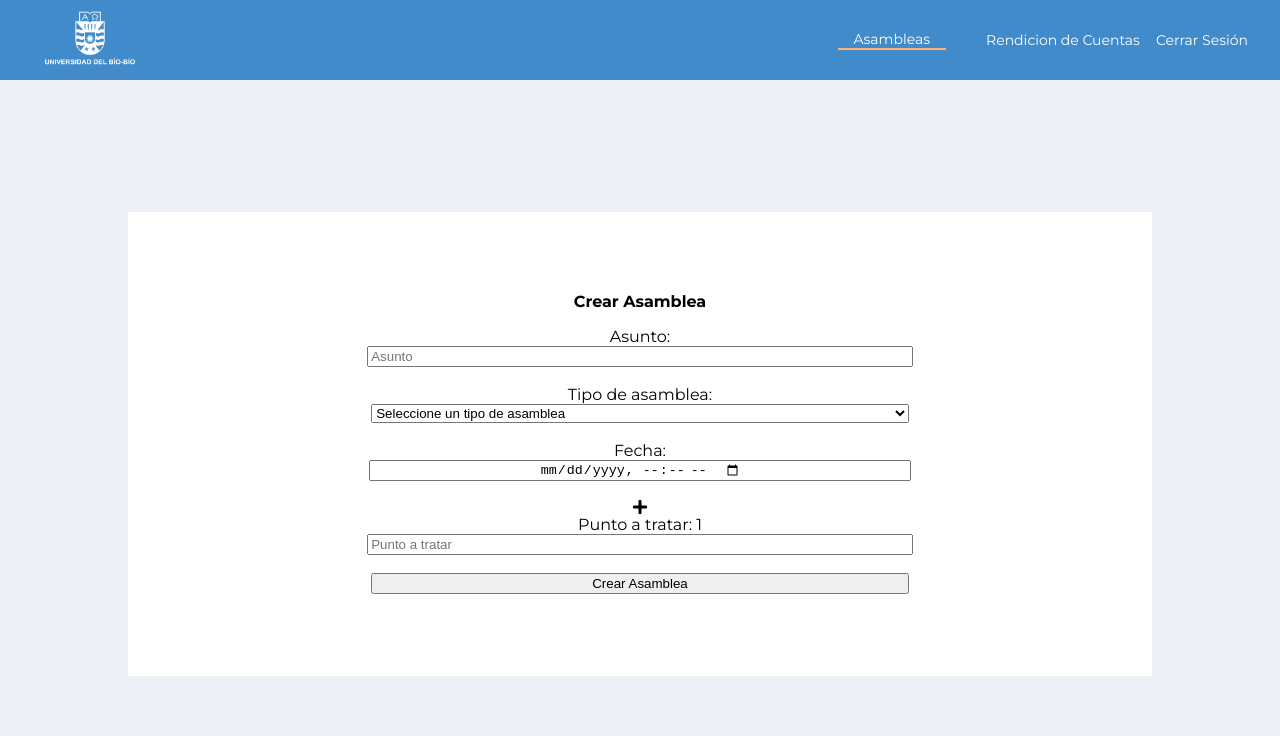
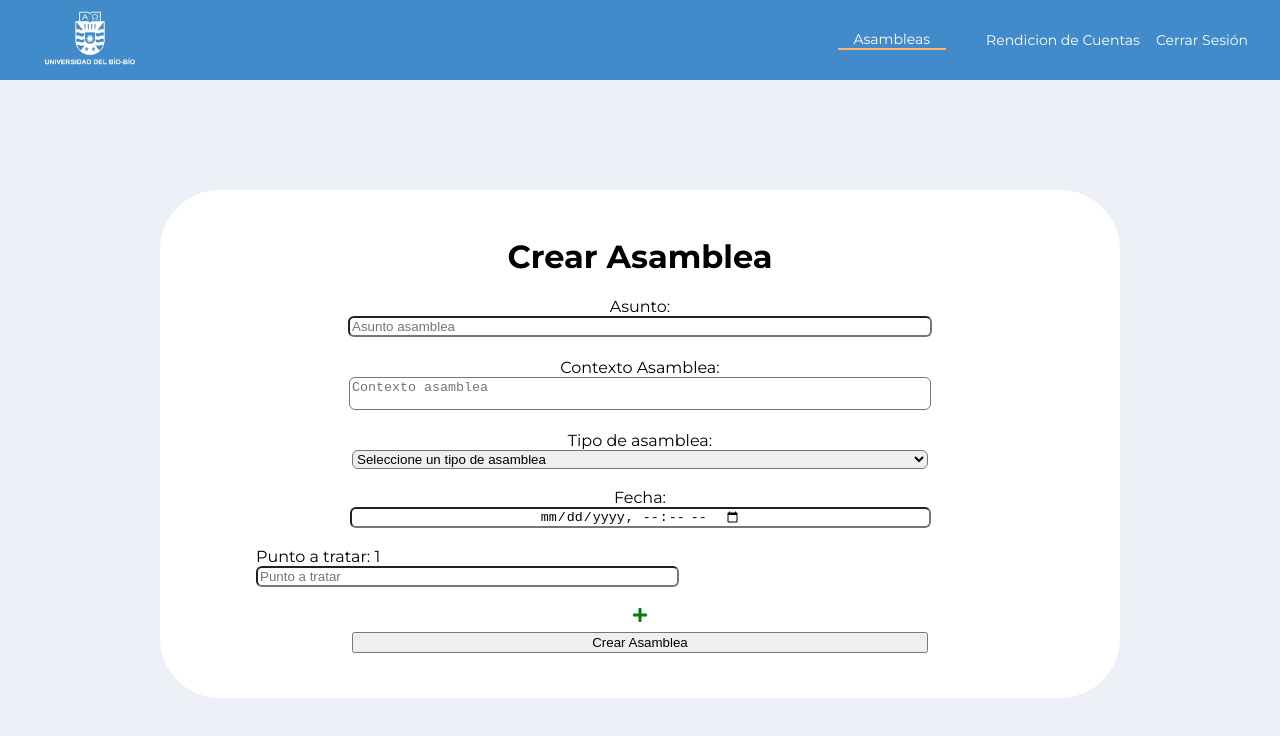
Before and after one commit to Xhyus/CeeWebApp, a Next.js app in the folder frontend/: page /asambleas/crear in a window 1280 px wide. Shown: the top 736 px of the page. Built offline with nearby package versions, Linux system fonts and the light colour scheme; sample sign-in values are in the browser's storage.

Commit message:
Se agregan funcionalidad de eliminar puntos junto a su icono

```diff
--- a/frontend/components/puntos/Puntos.jsx
+++ b/frontend/components/puntos/Puntos.jsx
@@ -1,11 +1,27 @@
 import React from 'react'
 import styles from '../../styles/crear_asambleas.module.css'
+import { FaTrash } from 'react-icons/fa'
 
-const Puntos = ({ handleChangePunto, id }) => {
+const Puntos = ({ handleChangePunto, id, handleDeletePunto }) => {
+
+    const handleDelete = () => {
+        if (id !== 0) {
+            return (
+                <div className={styles.contenedorBoton}>
+                    <FaTrash className={styles.icono} onClick={() => handleDeletePunto(id)} />
+                </div>
+            )
+        }
+    }
+
     return (
         <div className={styles.contenedorPuntos}>
-            <label htmlFor={id}>Punto a tratar: {id + 1}</label>
-            <input type="text" name={id} placeholder="Punto a tratar" onChange={handleChangePunto} className={styles.inputs} />
+            <div className={styles.contenedorPunto}>
+
+                <label htmlFor={id}>Punto a tratar: {id + 1}</label>
+                <input type="text" name={id} placeholder="Punto a tratar" onChange={handleChangePunto} className={styles.inputs} />
+            </div>
+            {handleDelete()}
         </div>
     )
 }
--- a/frontend/pages/404.jsx
+++ b/frontend/pages/404.jsx
@@ -13,13 +13,13 @@ export default function page404() {
                     <h1 className={styles.texto404}>404</h1>
                 </div>
                 <div className={styles.contenedorCentral}>
-                <img src="/separadorVertical.svg" alt="" className={styles.separadorVertical}/>
-                <img src="/separadorHorizontal.svg" alt="" className={styles.separadorHorizontal}/>
+                    <img src="/separadorVertical.svg" alt="" className={styles.separadorVertical} />
+                    <img src="/separadorHorizontal.svg" alt="" className={styles.separadorHorizontal} />
                 </div>
                 <div className={styles.contenedorDerecha}>
                     <h1 className={styles.textoPagina}>Página no</h1>
                     <h1 className={styles.textoPagina}>encontrada</h1>
-                <img src="/sad.svg" alt="" className={styles.sad}/>
+                    <img src="/sad.svg" alt="" className={styles.sad} />
                 </div>
             </div>
         </div>
--- a/frontend/pages/asambleas/crear.jsx
+++ b/frontend/pages/asambleas/crear.jsx
@@ -3,23 +3,23 @@ import Navbar from '../../components/navbar/Navbar'
 import { isLogged } from '../../utils/logged'
 import styles from '../../styles/crear_asambleas.module.css'
 import Puntos from '../../components/puntos/Puntos'
-import { FaPlus } from 'react-icons/fa'
+import { FaPlus, FaTrash } from 'react-icons/fa'
+import axios from 'axios'
+import Swal from 'sweetalert2'
 
 const crear = () => {
     const [asamblea, setAsamblea] = useState({
         asunto: '',
         fecha: '',
         tipoAsamblea: '',
-        puntos: []
+        contexto: '',
     })
     const [puntos, setPuntos] = useState([{
         id: 0,
         asunto: ''
     }])
 
-    useEffect(() => {
-        isLogged()
-    }, [])
+    useEffect(() => isLogged(), [])
 
     const handleChange = (e) => {
         setAsamblea({
@@ -28,15 +28,20 @@ const crear = () => {
         })
     }
 
-    const handleSubmit = () => {
+    const handleAddPunto = () => {
+        const ultimoId = puntos[puntos.length - 1].id
+        setPuntos([...puntos, {
+            id: ultimoId + 1,
+            asunto: ''
+        }])
+    }
+    const handleDeletePunto = (id) => {
+        setPuntos(puntos.filter(punto => punto.id !== id))
         puntos.map(punto => {
-            asamblea.puntos.push(punto.asunto)
+            if (punto.id > id) {
+                punto.id = punto.id - 1
+            }
         })
-        setAsamblea({
-            ...asamblea,
-            puntos: puntos
-        })
-        console.log("asunto: ", asamblea.asunto, "fecha: ", asamblea.fecha, "tipoAsamblea: ", asamblea.tipoAsamblea, "puntos: ", asamblea.puntos)
     }
 
     const handleChangePunto = (e) => {
@@ -53,12 +58,60 @@ const crear = () => {
         )
     }
 
-    const handleAddPunto = () => {
-        const ultimoId = puntos[puntos.length - 1].id
-        setPuntos([...puntos, {
-            id: ultimoId + 1,
-            asunto: ''
-        }])
+    const handleSubmit = () => {
+        if (asamblea.asunto === '' || asamblea.fecha === '' || asamblea.tipoAsamblea === '' || asamblea.contexto === '') {
+            Swal.fire({
+                title: 'Error',
+                text: 'Todos los campos son obligatorios',
+                icon: 'error',
+                confirmButtonText: 'Aceptar'
+            })
+        } else {
+            let carrera = localStorage.getItem('carrera')
+            axios.post(process.env.SERVIDOR + '/asamblea/' + carrera, {
+                asunto: asamblea.asunto,
+                fecha: asamblea.fecha,
+                tipoAsamblea: asamblea.tipoAsamblea,
+                contexto: asamblea.contexto,
+            })
+                .then(res => {
+                    postPunto(res.data._id)
+                })
+                .catch(err => {
+                    Swal.fire({
+                        title: 'Error',
+                        text: 'Error al crear la asamblea',
+                        icon: 'error',
+                        confirmButtonText: 'Aceptar'
+                    })
+                })
+        }
+
+    }
+
+    const postPunto = (id) => {
+        puntos.map(punto => {
+            let data = {
+                asunto: punto.asunto,
+                descripcion: ""
+            }
+            axios.post(process.env.SERVIDOR + '/punto/' + id, data)
+                .then(res => {
+                    Swal.fire({
+                        title: 'Exito',
+                        text: 'Asamblea creada con exito',
+                        icon: 'success',
+                        confirmButtonText: 'Aceptar'
+                    })
+                }).catch(err => {
+                    Swal.fire({
+                        title: 'Error',
+                        text: 'Error al crear los puntos',
+                        icon: 'error',
+                        confirmButtonText: 'Aceptar'
+                    })
+                })
+        })
     }
 
     return (
@@ -67,15 +120,19 @@ const crear = () => {
             <div className={styles.fondo}>
                 <div className={styles.contenedor}>
                     <div className={styles.contenedorCrear}>
-                        <p className={styles.titulo_filtro}><strong>Crear Asamblea</strong></p>
+                        <h1 className={styles.titulo_filtro}>Crear Asamblea</h1>
                         <section className={styles.contenedores}>
                             <div className={styles.contenedorAsunto}>
                                 <label className={styles.labels}>Asunto: </label>
-                                <input className={styles.inputs} name="asunto" id='asunto' type="text" placeholder="Asunto" onChange={handleChange} />
+                                <input className={styles.inputs} name="asunto" required id='asunto' type="text" placeholder="Asunto asamblea" onChange={handleChange} />
+                            </div>
+                            <div className={styles.contenedorContexto}>
+                                <label className={styles.labels}>Contexto Asamblea: </label>
+                                <textarea className={styles.textarea} name="contexto" required id='contexto' type="text" placeholder="Contexto asamblea" onChange={handleChange} />
                             </div>
                             <div className={styles.contenedorTipoAsamblea}>
                                 <label className={styles.labels}>Tipo de asamblea: </label>
-                                <select className={styles.selectTipo} name="selectTipo" id='selectTipo' onChange={handleChange}>
+                                <select className={styles.selectTipo} required name="tipoAsamblea" id='tipoAsamblea' onChange={handleChange}>
                                     <option value="">Seleccione un tipo de asamblea</option>
                                     <option value="resolutiva">Resolutiva</option>
                                     <option value="informativa">Informativa</option>
@@ -83,15 +140,15 @@ const crear = () => {
                             </div>
                             <div className={styles.contenedorFecha}>
                                 <label className={styles.labels}>Fecha: </label>
-                                <input className={styles.inputs} type="datetime-local" onChange={handleChange} name="fecha" id="input-fecha" />
+                                <input className={styles.inputs} required type="datetime-local" onChange={handleChange} name="fecha" id="input-fecha" />
                             </div>
-                            <FaPlus onClick={() => handleAddPunto()} />
                             {puntos.map((punto, index) => {
                                 return (
-                                    <Puntos key={index} handleChangePunto={handleChangePunto} id={punto.id} />
+                                    <Puntos key={index} handleChangePunto={handleChangePunto} id={punto.id} handleDeletePunto={handleDeletePunto} />
                                 )
                             })
                             }
+                            <FaPlus className={styles.icon} onClick={() => handleAddPunto()} />
                             <button className={`${styles.Propiedades_boton} ${styles.crear}`} onClick={() => handleSubmit()}>Crear Asamblea</button>
                         </section>
                     </div>
--- a/frontend/styles/crear_asambleas.module.css
+++ b/frontend/styles/crear_asambleas.module.css
@@ -10,12 +10,16 @@
 }
 
 .contenedor {
-    width: 70%;
-    padding: 5%;
+    width: 75%;
+    margin-top: 5vh;
+    margin-bottom: 5vh;
+    padding-top: 2%;
+    padding-bottom: 2%;
+    height: auto;
+    background-color: #FFF;
     display: flex;
-    flex-direction: column;
-    justify-content: center;
-    background-color: white;
+    overflow: hidden;
+    border-radius: 60px;
 }
 
 .contenedorCrear {
@@ -74,6 +78,17 @@
     flex-direction: column;
     justify-content: center;
     align-items: center;
+    border-radius: 6px;
+}
+
+.textarea {
+    width: 60%;
+    height: 50%;
+    display: flex;
+    flex-direction: column;
+    justify-content: center;
+    align-items: center;
+    border-radius: 6px;
 }
 
 .selectTipo {
@@ -82,6 +97,10 @@
     flex-direction: column;
     justify-content: center;
     align-items: center;
+    border-radius: 6px;
+    -moz-box-sizing: border-box;
+    -webkit-box-sizing: border-box;
+    box-sizing: border-box;
 }
 
 .Propiedades_boton {
@@ -89,10 +108,27 @@
     display: flex;
     flex-direction: column;
     justify-content: center;
+    cursor: pointer;
     align-items: center;
 }
 
 .contenedorPuntos {
+    width: 80%;
+    align-items: center;
+    display: flex;
+    justify-content: baseline;
+    margin-bottom: 2%;
+}
+
+.contenedorPunto {
+    width: 90%;
+}
+
+.contenedorBoton {
+    width: 10%
+}
+
+.contenedorContexto {
     width: 100%;
     display: flex;
     flex-direction: column;
@@ -100,3 +136,16 @@
     align-items: center;
     margin-bottom: 2%;
 }
+
+.contenedorContexto textarea {
+    resize: none;
+    min-height: 50%;
+}
+
+
+
+.icon {
+    cursor: pointer;
+    color: green;
+    margin-bottom: 1%;
+}
```
Lines whose indentation alone changed are shown as unchanged.
